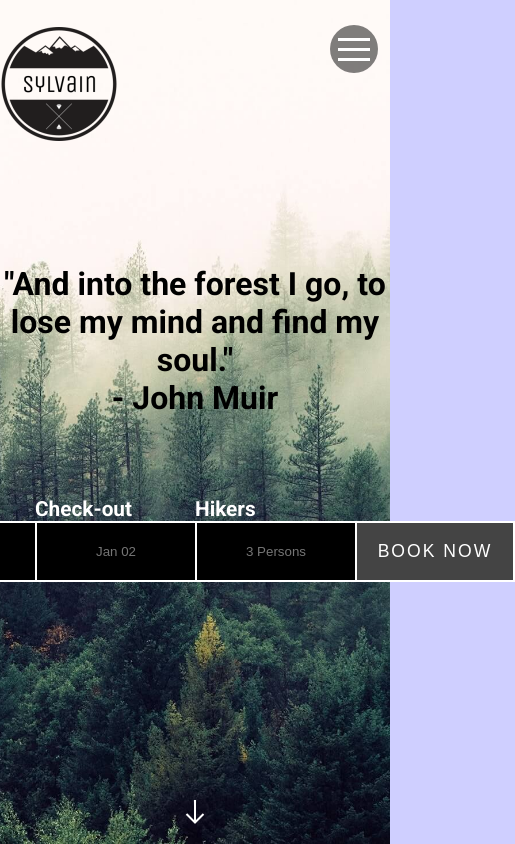
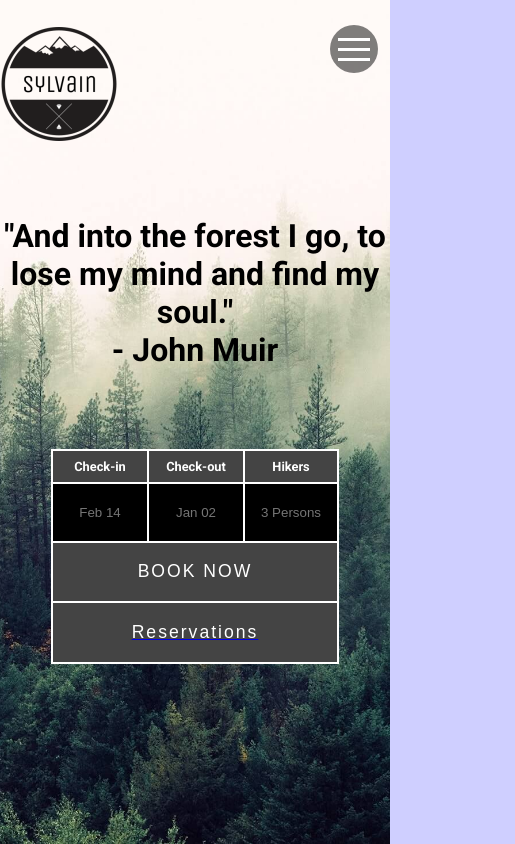
Before and after one commit to alexbtnr/Sylvain-v2, a React (Create React App) app: page / in a window 390 px wide. Shown: the whole page, 515 px wide, since content can reach past the window. Built offline with nearby package versions, Linux system fonts and the light colour scheme.

Commit message:
Styled form and the whole main content component for mobile

```diff
--- a/src/components/Landing.js
+++ b/src/components/Landing.js
@@ -66,6 +66,14 @@ const StyledLanding = styled(motion.div)`
       text-align: center;
     }
   }
+
+  @media (max-width: 800px) {
+    .container {
+      .main-content {
+        margin-top: 3rem;
+      }
+    }
+  }
 `;
 
 export default Landing;
--- a/src/components/LandingForm.js
+++ b/src/components/LandingForm.js
@@ -87,6 +87,11 @@ const LandingForm = () => {
             </div>
           </div>
           <input type='submit' className='form-button' value='BOOK NOW' />
+          <Link id='reservations-wrapper' to='/reservations'>
+            <button type='button' className='form-button' id='reservations'>
+              Reservations
+            </button>
+          </Link>
         </StyledForm>
       )}
     </>
@@ -135,6 +140,42 @@ const StyledForm = styled(motion.form)`
     cursor: pointer;
     color: #fff;
   }
+
+  @media (max-width: 800px) {
+    display: block;
+
+    .inputs-wrap {
+      display: flex;
+
+      .form-group {
+        align-items: center;
+
+        #hikers,
+        #hikers-label {
+          border-right: 2px solid #fff;
+        }
+
+        label {
+          background: #444;
+          min-width: 6rem;
+          font-size: 0.8rem;
+          text-align: center;
+          padding: 0.5rem 0;
+          border: 2px solid #fff;
+          border-bottom: none;
+          border-right: none;
+        }
+        input {
+          max-width: 6rem;
+        }
+      }
+    }
+    .form-button {
+      border-top: none;
+      display: block;
+      width: 100%;
+    }
+  }
 `;
 
 const SubmittedForm = styled(motion.div)`
@@ -166,6 +207,11 @@ const SubmittedForm = styled(motion.div)`
   #secondary-reservations-wrapper {
     width: 100%;
   }
+
+  @media (max-width: 800px) {
+    margin-top: 1rem;
+    width: 80%;
+  }
 `;
 
 export default LandingForm;
--- a/src/components/ScrollArrow.js
+++ b/src/components/ScrollArrow.js
@@ -23,6 +23,10 @@ const StyledArrow = styled(motion.div)`
     color: #fff;
     cursor: pointer;
   }
+
+  @media (max-width: 800px) {
+    display: none;
+  }
 `;
 
 export default ScrollArrow;
```
